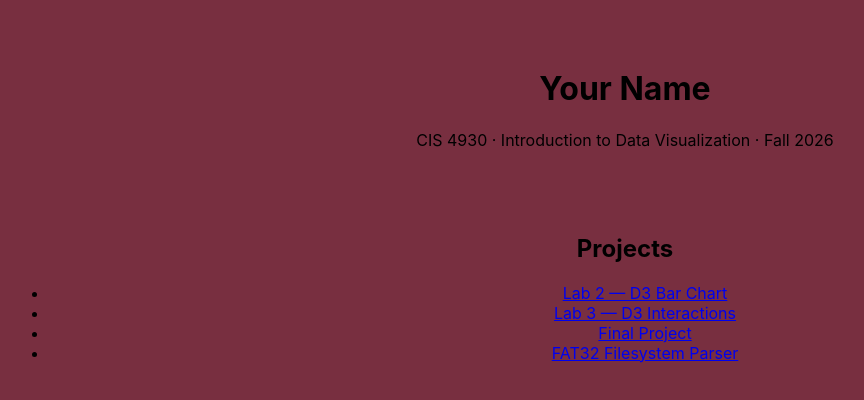
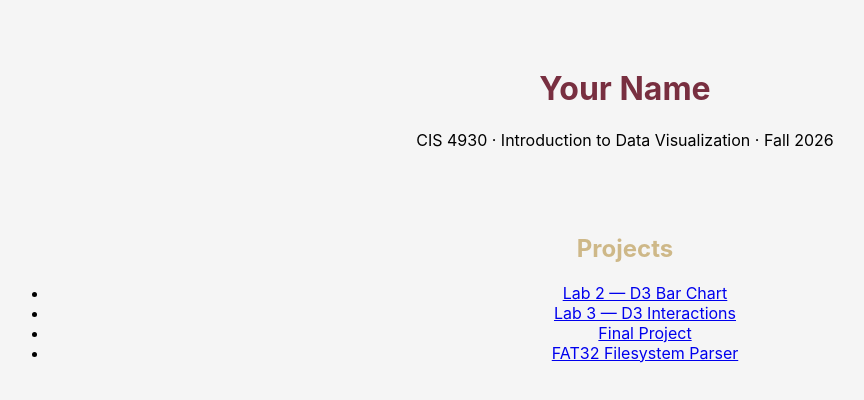
Before and after one commit to larrytheWatermelon4477/Homepage, a React (Create React App) app: page / in a window 1280 px wide. Shown: the top 400 px of the page, without its empty margins (15-879 px from the left). Built offline with nearby package versions, Linux system fonts and the light colour scheme.

Commit message:
convert styling to SCSS

```diff
--- a/src/App.scss
+++ b/src/App.scss
@@ -1,8 +1,17 @@
 $fsu-garnet: #782f40;
+$fsu-gold: #ceb888;
 
 .App {
-  background-color: $fsu-garnet;
   min-height: 100vh;
+  background-color: #f5f5f5;
+}
+
+h1 {
+  color: $fsu-garnet;
+}
+
+h2 {
+  color: $fsu-gold;
 }
 
 
```
